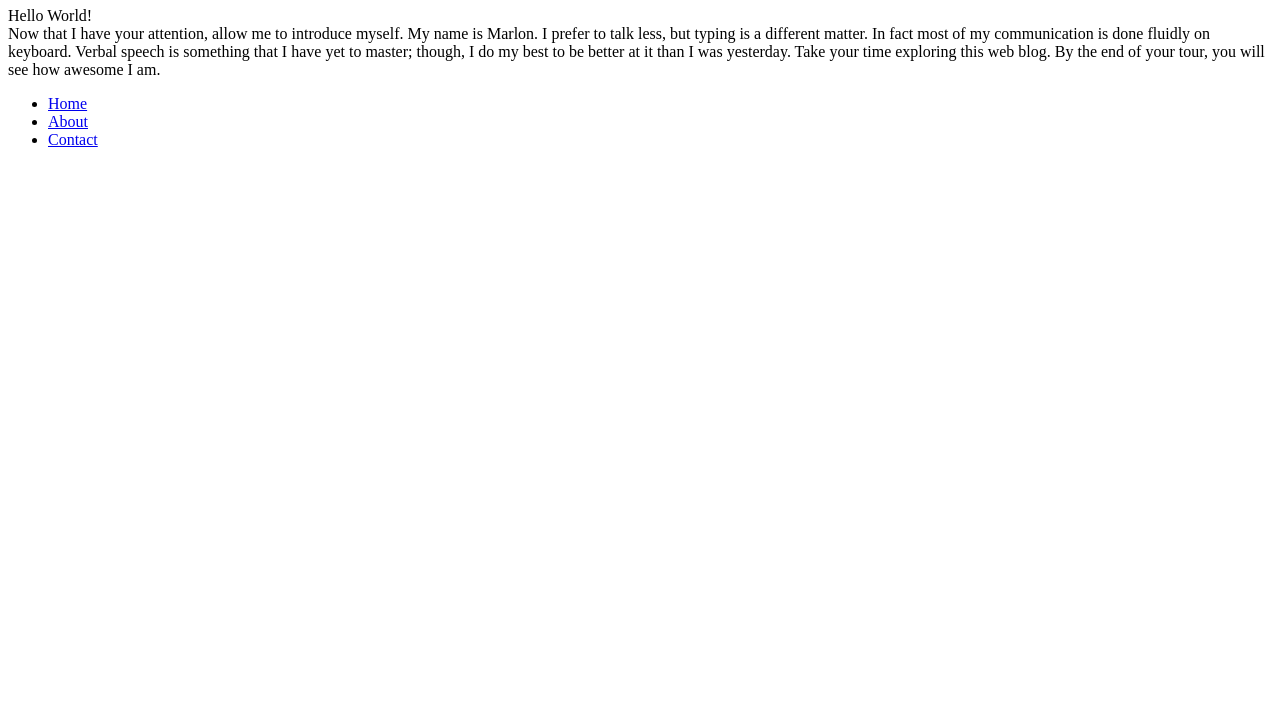
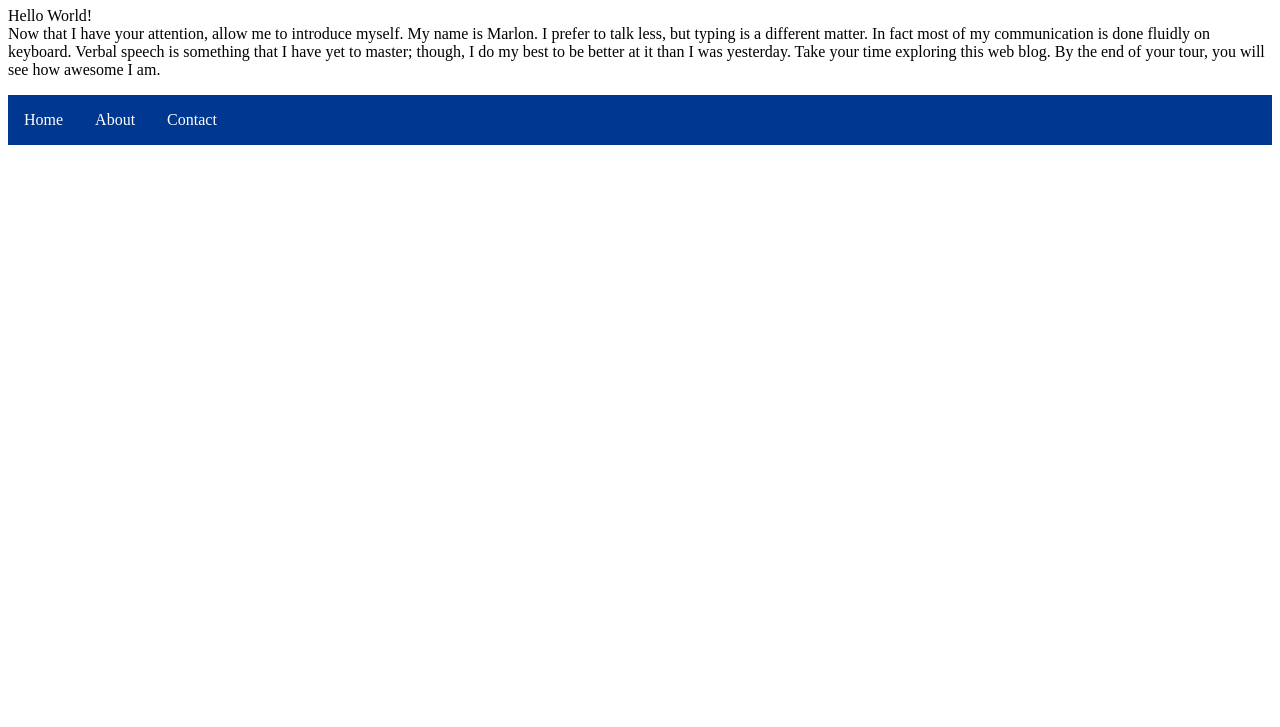
Before and after one commit to lVl4l2LoN/myPortfolio, a website: page public_html/index.html in a window 1280 px wide. Shown: the part 73-800 px from the top of the page. Drawn offline with Linux system fonts and the light colour scheme.

Commit message:
added some css

```diff
--- a/public_html/index.html
+++ b/public_html/index.html
@@ -9,10 +9,11 @@ and open the template in the editor.
         <title>My Portfolio</title>
         <meta charset="UTF-8">
         <meta name="viewport" content="width=device-width, initial-scale=1.0">
+        <link rel = "stylesheet" type = "text/CSS" href = "myStyles/myStyles.css">
     </head>
     <body>
         <div>
-            <h1 align = center>Marlon Canlas</h1>
+            <h1 id = "pageTitles">Marlon Canlas</h1>
             <p>Hello World! <br> Now that I have your attention, allow me to
              introduce myself. My name is Marlon.
              I prefer to talk less, but typing is a different matter. In fact
@@ -23,10 +24,10 @@ and open the template in the editor.
             </p>
         </div>
         <div>
-            <ul>
-                <li><a href="home.html">Home</a></li>
-                <li><a href="About/About.html">About</a></li>
-                <li><a href="contact/Contact.html">Contact</a></li>
+            <ul id="menuNavUL">
+                <li id="menuLI"><a href="index.html">Home</a></li>
+                <li id="menuLI"><a href="About/about.html">About</a></li>
+                <li id="menuLI"><a href="contact/contact.html">Contact</a></li>
             </ul>
         </div>
     </body>
--- /dev/null
+++ b/public_html/myStyles/myStyles.css
@@ -0,0 +1,37 @@
+/*
+To change this license header, choose License Headers in Project Properties.
+To change this template file, choose Tools | Templates
+and open the template in the editor.
+*/
+/*
+    Created on : Feb 3, 2018, 11:30:51 PM
+    Author     : lVl4rl2LoN
+*/
+#pageTitles{
+    text-align: center;
+
+}
+
+#menuNavUL{
+    list-style-type: none;
+    margin: 0;
+    padding: 0;
+    overflow: hidden;
+    background-color:  #003791
+}
+
+#menuLI{
+    float: left;
+}
+
+#menuLI a{
+    display: block;
+    color: white;
+    text-align: center;
+    padding: 16px;
+    text-decoration: none;
+}
+
+#menuLI a:hover{
+    background-color: #0000A0;
+}
```
Also changed, not shown: About/about.html (deleted, +0 -18 lines), contact/contact.html (deleted, +0 -16 lines), public_html/About/about.html (added, +26 -0 lines), public_html/contact/contact.html (added, +24 -0 lines).
